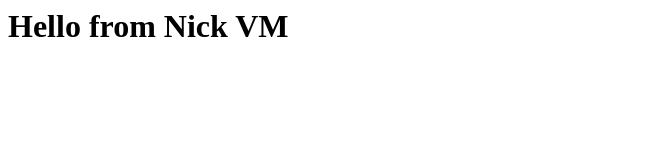
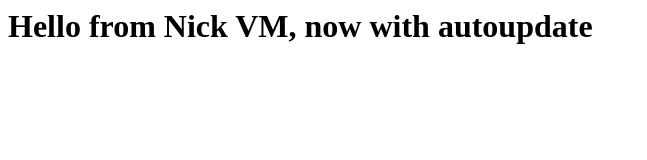
Before and after one commit to nickvmprojects/autobattlerv0, a plain HTML site: page index.html in a window 1280 px wide. Shown: the whole page, without its empty margins (0-647 px from the left). Drawn offline with Linux system fonts and the light colour scheme.

Commit message:
Update header to include autoupdate message

```diff
--- a/index.html
+++ b/index.html
@@ -1 +1 @@
-<h1>Hello from Nick VM</h1>
+<h1>Hello from Nick VM, now with autoupdate</h1>
```
